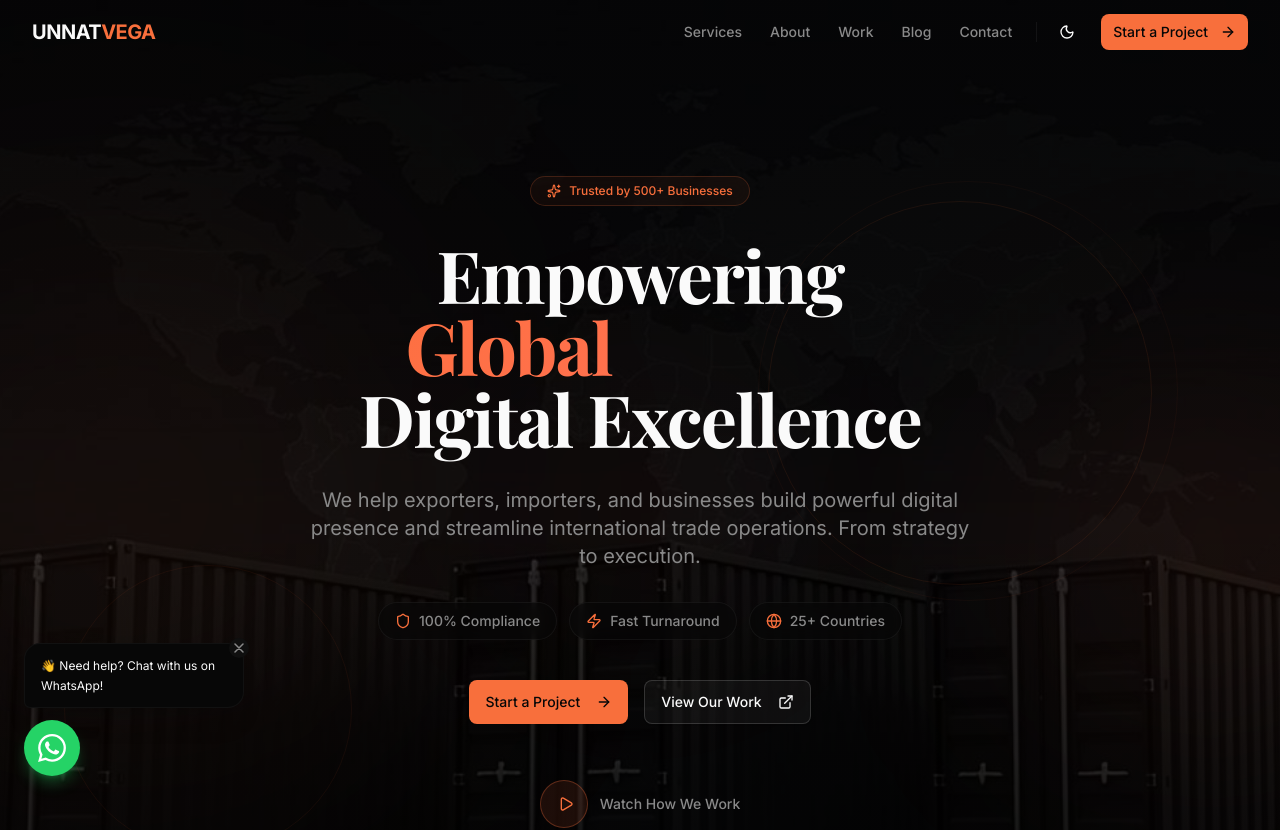
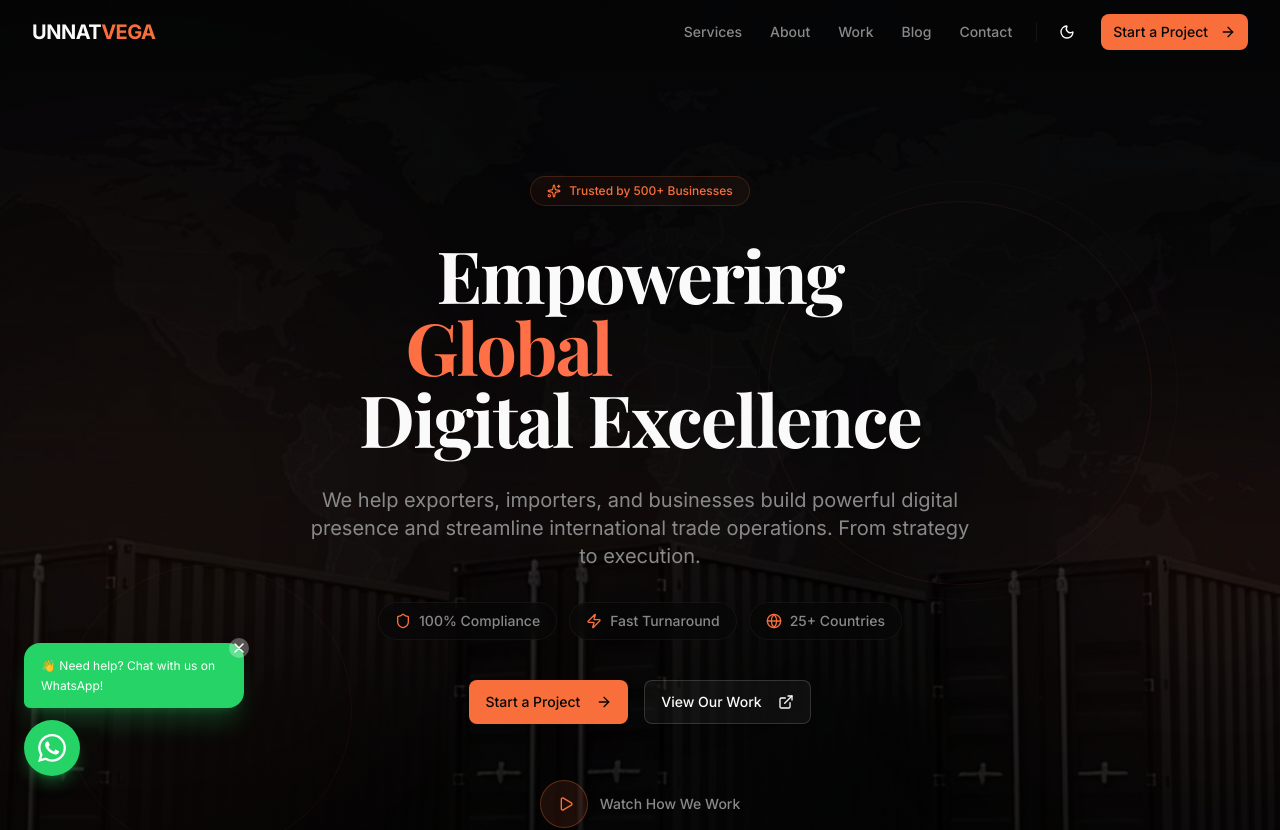
Before and after one commit to Uniquearjav/unnatvega-zai, a Next.js app: page / in a window 1280 px wide. Shown: the top 830 px of the page. Built offline with nearby package versions, Linux system fonts and the light colour scheme; a web font is replaced by a local one.

Commit message:
077ac3c8-9a17-48bc-a560-6071dcc57583

```diff
--- a/src/components/whatsapp-button.tsx
+++ b/src/components/whatsapp-button.tsx
@@ -22,18 +22,18 @@ export default function WhatsAppButton() {
             animate={{ opacity: 1, y: 0, scale: 1 }}
             exit={{ opacity: 0, y: 10, scale: 0.9 }}
             transition={{ duration: 0.3, ease: 'easeOut' }}
-            className="relative max-w-[220px] rounded-2xl rounded-bl-sm bg-card px-4 py-3 shadow-xl border border-border/40"
+            className="relative max-w-[220px] rounded-2xl rounded-bl-sm bg-[#25D366] px-4 py-3 shadow-xl shadow-[#25D366]/20 border border-[#25D366]/60"
           >
             <button
               onClick={() => setIsDismissed(true)}
-              className="absolute -top-1.5 -right-1.5 flex size-5 items-center justify-center rounded-full bg-muted text-muted-foreground transition-colors hover:bg-muted/80"
+              className="absolute -top-1.5 -right-1.5 flex size-5 items-center justify-center rounded-full bg-white/30 text-white transition-colors hover:bg-white/50"
               aria-label="Dismiss"
             >
               <svg width="10" height="10" viewBox="0 0 10 10" fill="none">
                 <path d="M1 1L9 9M9 1L1 9" stroke="currentColor" strokeWidth="1.5" strokeLinecap="round" />
               </svg>
             </button>
-            <p className="text-xs leading-relaxed text-foreground">
+            <p className="text-xs leading-relaxed text-white">
               👋 Need help? Chat with us on WhatsApp!
             </p>
           </motion.div>
@@ -48,7 +48,7 @@ export default function WhatsAppButton() {
             animate={{ opacity: 1, x: 0 }}
             exit={{ opacity: 0, x: -10 }}
             transition={{ duration: 0.2 }}
-            className="absolute left-full bottom-2 ml-3 whitespace-nowrap rounded-lg bg-card px-3 py-1.5 text-xs font-medium text-foreground shadow-lg border border-border/40"
+            className="absolute left-full bottom-2 ml-3 whitespace-nowrap rounded-lg bg-[#25D366] px-3 py-1.5 text-xs font-medium text-white shadow-lg shadow-[#25D366]/20 border border-[#25D366]/60"
           >
             Chat on WhatsApp
           </motion.div>
```
